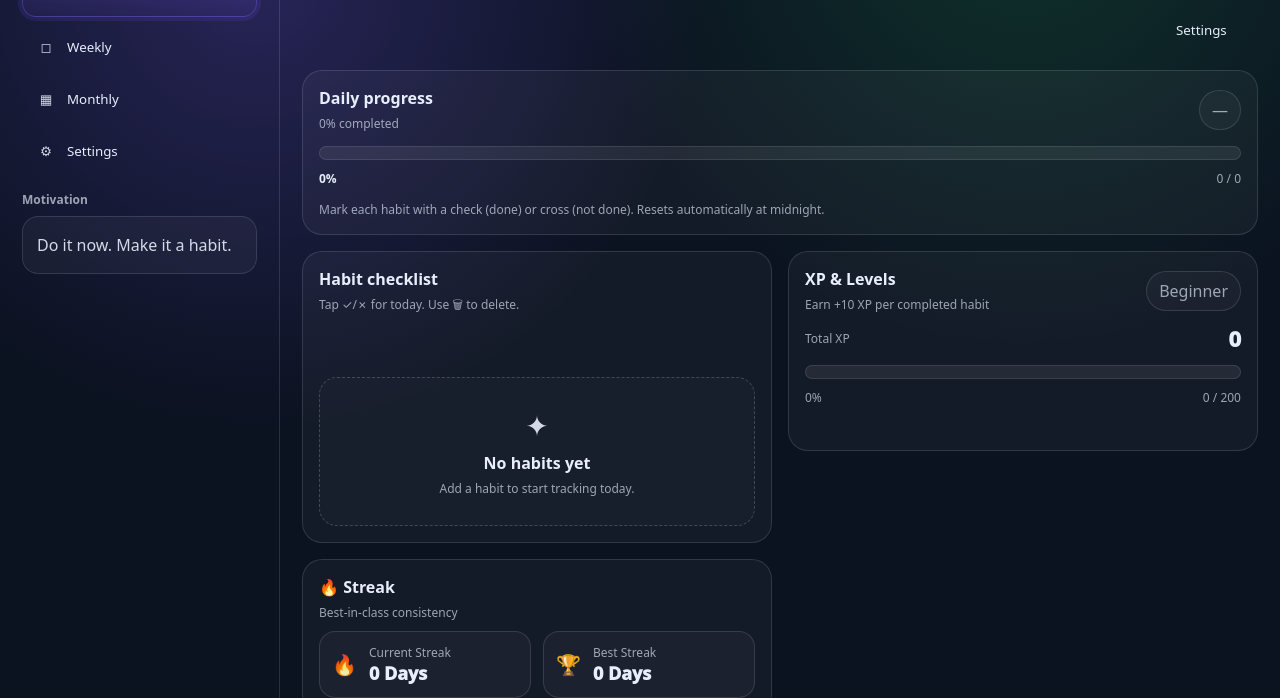
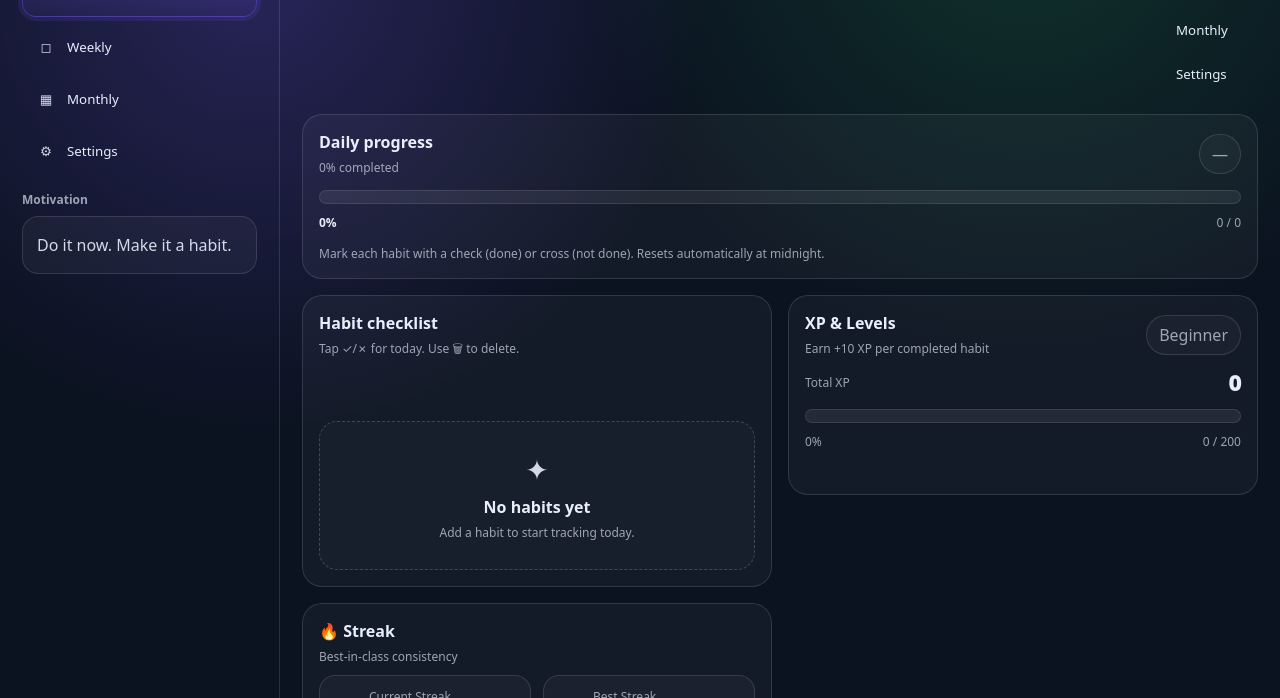
Before and after one commit to preperationf9/habit-tracker, a plain HTML site: page index.html in a window 1280 px wide. Shown: the part 102-800 px from the top of the page. Drawn offline with Linux system fonts and the light colour scheme.

Commit message:
fix: mobile nav duplicate button causing monthly view not to show

```diff
--- a/index.html
+++ b/index.html
@@ -74,7 +74,9 @@
         <nav class="mobile-nav" id="mobileNav" aria-label="Mobile navigation">
           <button class="nav-item" data-view="dashboard" type="button">Dashboard</button>
           <button class="nav-item" data-view="weekly" type="button">Weekly</button>
+          <button class="nav-item" data-view="monthly" type="button">Monthly</button>
           <button class="nav-item" data-view="settings" type="button">Settings</button>
+
 
         </nav>
 
```
